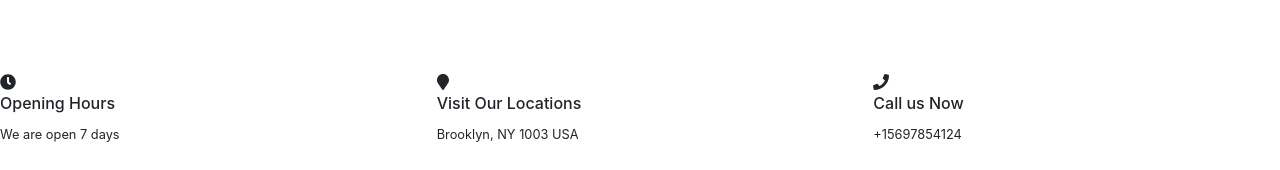
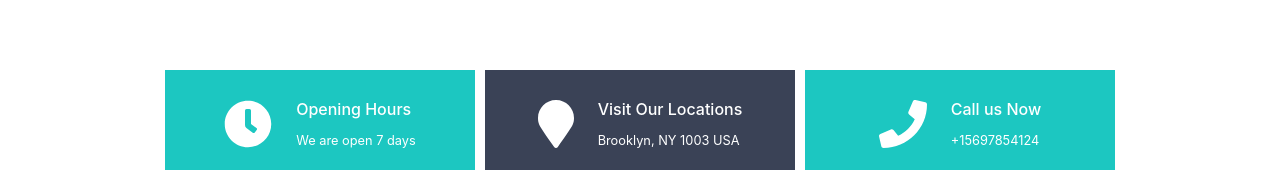
Before and after one commit to nahidkishore/Dental-Appointment-Service, a React (Create React App) app: page / in a window 1280 px wide. Shown: the part 856-1026 px from the top of the page. Before the commit the page ends 1001 px from the top, so only its background shows below. Built offline with nearby package versions, Linux system fonts and the light colour scheme.

Commit message:
dynamically style business info and infocard

```diff
--- a/src/components/Home/BusinessInfo/BusinessInfo.js
+++ b/src/components/Home/BusinessInfo/BusinessInfo.js
@@ -23,10 +23,12 @@ const infosData = [
 ];
 const BusinessInfo = () => {
   return (
-    <section className="row">
-      {
+    <section className="d-flex justify-content-center">
+    <div className="row w-75 ">
+    {
         infosData.map(info =><InfoCard info={info}></InfoCard>)
       }
+    </div>
     </section>
   );
 };
--- /dev/null
+++ b/src/components/Home/InfoCard/InfoCard.css
@@ -0,0 +1,18 @@
+
+.info-primary{
+  background-color: #1CC7C1;
+}
+.info-dark{
+  background-color: #3A4256;
+}
+.info-container{
+  height: 100px;
+  padding: 30px;
+
+}
+.font-icon{
+  font-size: 3em;
+}
+.info-card{
+  padding:0px 5px;
+}
--- a/src/components/Home/InfoCard/InfoCard.js
+++ b/src/components/Home/InfoCard/InfoCard.js
@@ -1,18 +1,22 @@
 import React from "react";
 import { FontAwesomeIcon } from "@fortawesome/react-fontawesome";
+import "./InfoCard.css";
+
 const InfoCard = (props) => {
-  const { title, description, icon } = props.info;
+  const { title, description, icon, background } = props.info;
   return (
-    <div className="col-md-4" >
-
-    <div>
-        <FontAwesomeIcon icon={icon}></FontAwesomeIcon>
+    <div className="col-md-4 text-white info-card">
+      <div
+        className={`d-flex justify-content-center  info-container  info-${background}`}
+      >
+        <div className="mr-4">
+          <FontAwesomeIcon className="font-icon" icon={icon}></FontAwesomeIcon>
+        </div>
+        <div>
+          <h6>{title}</h6>
+          <small>{description}</small>
+        </div>
       </div>
-      <div>
-        <h6>{title}</h6>
-        <small>{description}</small>
-
-    </div>
     </div>
   );
 };
```
